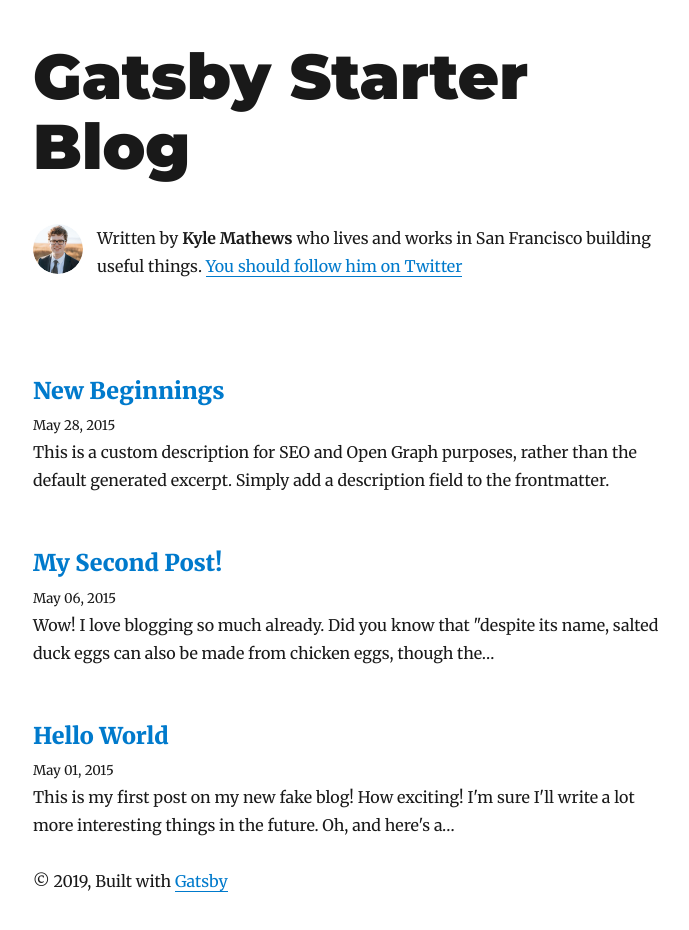
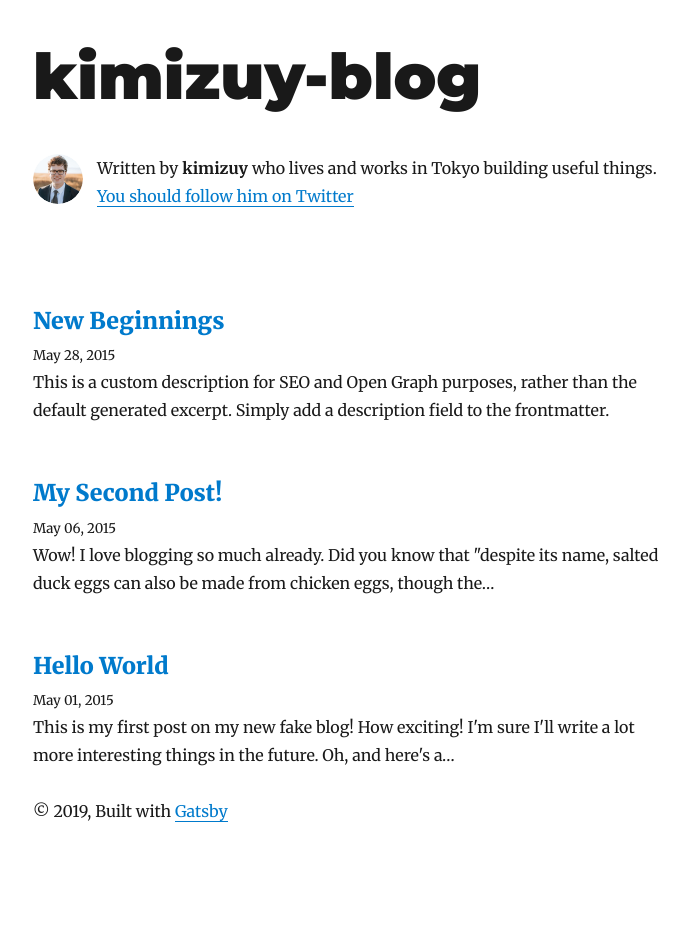
Before and after one commit to kimizuy/archive, a Gatsby site in the folder kimizuy-blog/: page / in a window 1280 px wide. Shown: the whole page, without its empty margins (292-981 px from the left). After the commit the page ends 867 px from the top, so only its background shows below. Built offline with nearby package versions, Linux system fonts and the light colour scheme; Gatsby itself is replaced by a stand-in of ours; some packages are replaced by stand-ins of ours.

Commit message:
title,  author, description, siteUrl, social/twitter を変更 + bio を変更

```diff
--- a/kimizuy-blog/gatsby-config.js
+++ b/kimizuy-blog/gatsby-config.js
@@ -1,11 +1,11 @@
 module.exports = {
   siteMetadata: {
-    title: `Gatsby Starter Blog`,
-    author: `Kyle Mathews`,
-    description: `A starter blog demonstrating what Gatsby can do.`,
-    siteUrl: `https://gatsby-starter-blog-demo.netlify.com/`,
+    title: `kimizuy-blog`,
+    author: `kimizuy`,
+    description: `kimizuy のブログです。`,
+    siteUrl: `https://github.com/kimizuy/kimizuy-blog`,
     social: {
-      twitter: `kylemathews`,
+      twitter: `kimizuy`,
     },
   },
   plugins: [
--- a/kimizuy-blog/src/components/bio.js
+++ b/kimizuy-blog/src/components/bio.js
@@ -38,8 +38,7 @@ function Bio() {
               }}
             />
             <p>
-              Written by <strong>{author}</strong> who lives and works in San
-              Francisco building useful things.
+              Written by <strong>{author}</strong> who lives and works in Tokyo building useful things.
               {` `}
               <a href={`https://twitter.com/${social.twitter}`}>
                 You should follow him on Twitter
```
